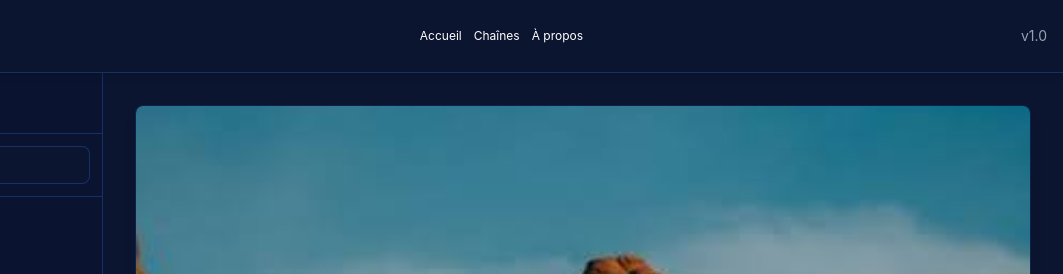
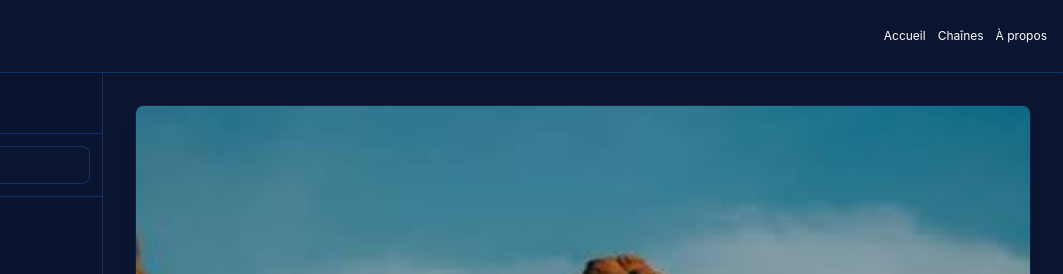
Before and after one commit to Mous-ab/smart-stream-tv, a website with bundled scripts: page index.html in a window 1280 px wide. Shown: the top 274 px of the page, 217-1280 px from the left. Built offline with nearby package versions, Linux system fonts and the light colour scheme.

Commit message:
fix SST-7: cleaning index et ui.js

```diff
--- a/index.html
+++ b/index.html
@@ -4,7 +4,7 @@
         <meta charset="UTF-8">
         <meta name="viewport" content="width=device-width, initial-scale=1.0">
         <title>Smart Stream TV</title>
-        <link rel="icon" type="image/png" href="/smart-stream-logo.svg">
+        <link rel="icon" type="image/svg+xml" href="smart-stream-icon.svg">
         <link rel="stylesheet" href="css/output.css">
     </head>
     <body class="bg-[#0B1530] md:h-screen md:flex md:flex-col md:overflow-hidden">
@@ -25,9 +25,6 @@
                 </ul>
             </nav>
 
-            <div class="text-sm text-gray-400">
-                <span>v1.0</span>
-            </div>
         </header>
 
         <main class="flex flex-col md:flex-row md:flex-1 md:overflow-hidden">
```
Also changed, not shown: js/ui.js (+0 -52 lines).
